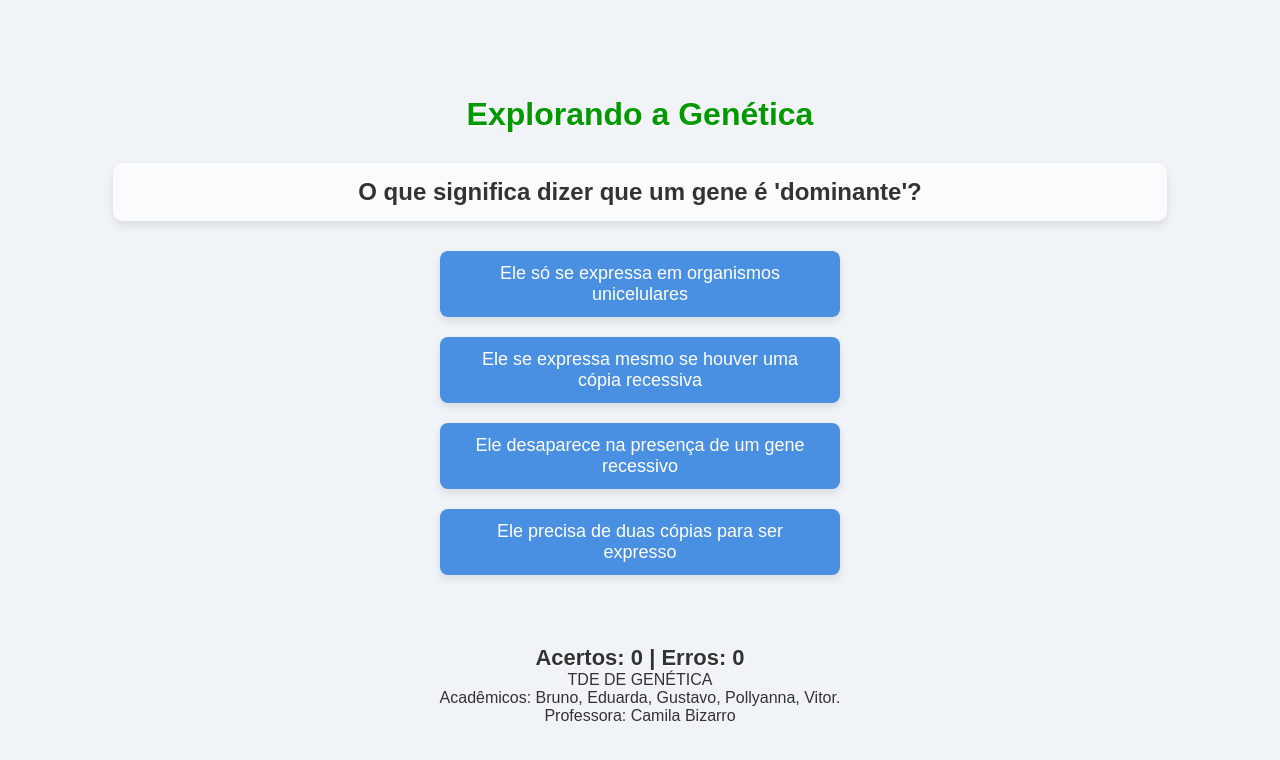
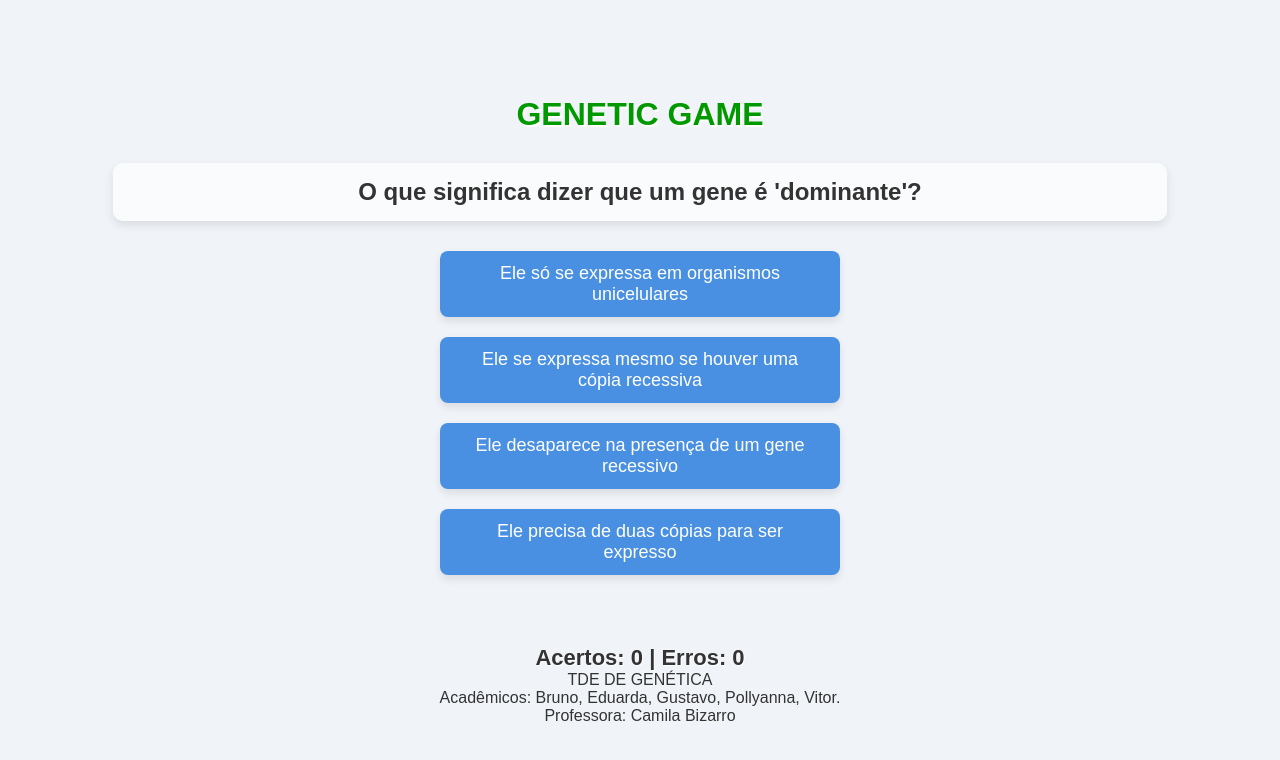
Before and after one commit to EduardaBT15/jogo-de-genetica, a plain HTML site: page index.html in a window 1280 px wide. Drawn offline with Linux system fonts and the light colour scheme.

Commit message:
Update index.html
mudou o nome de explorando a genetica para genetic game

```diff
--- a/index.html
+++ b/index.html
@@ -3,11 +3,11 @@
 <head>
     <meta charset="UTF-8">
     <meta name="viewport" content="width=device-width, initial-scale=1.0">
-    <title>Explorando a Genética</title>
+    <title>GENETIC GAME</title>
     <link rel="stylesheet" href="styles.css">
 </head>
 <body>
-    <h1>Explorando a Genética</h1>
+    <h1>GENETIC GAME</h1>
     <div id="question"></div>
     <div class="options" id="options"></div>
     <div id="feedback"></div>
```
